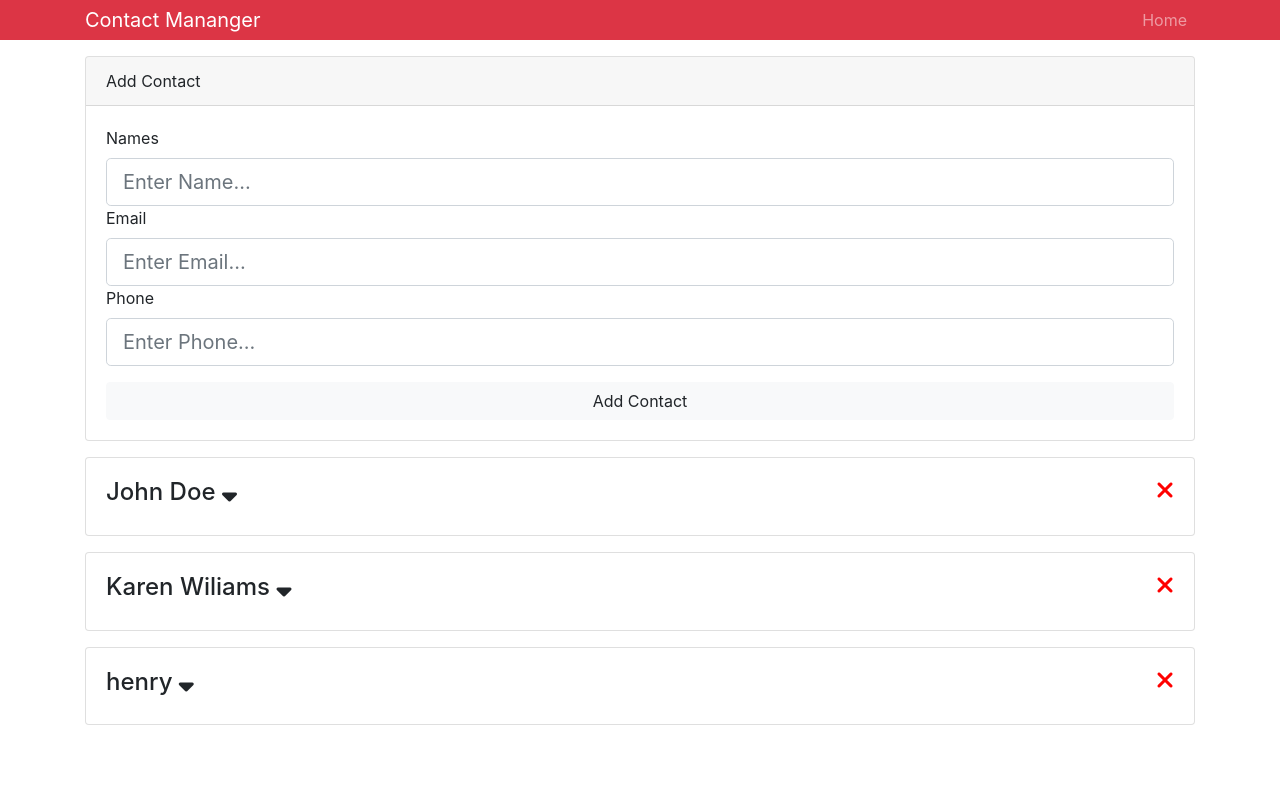
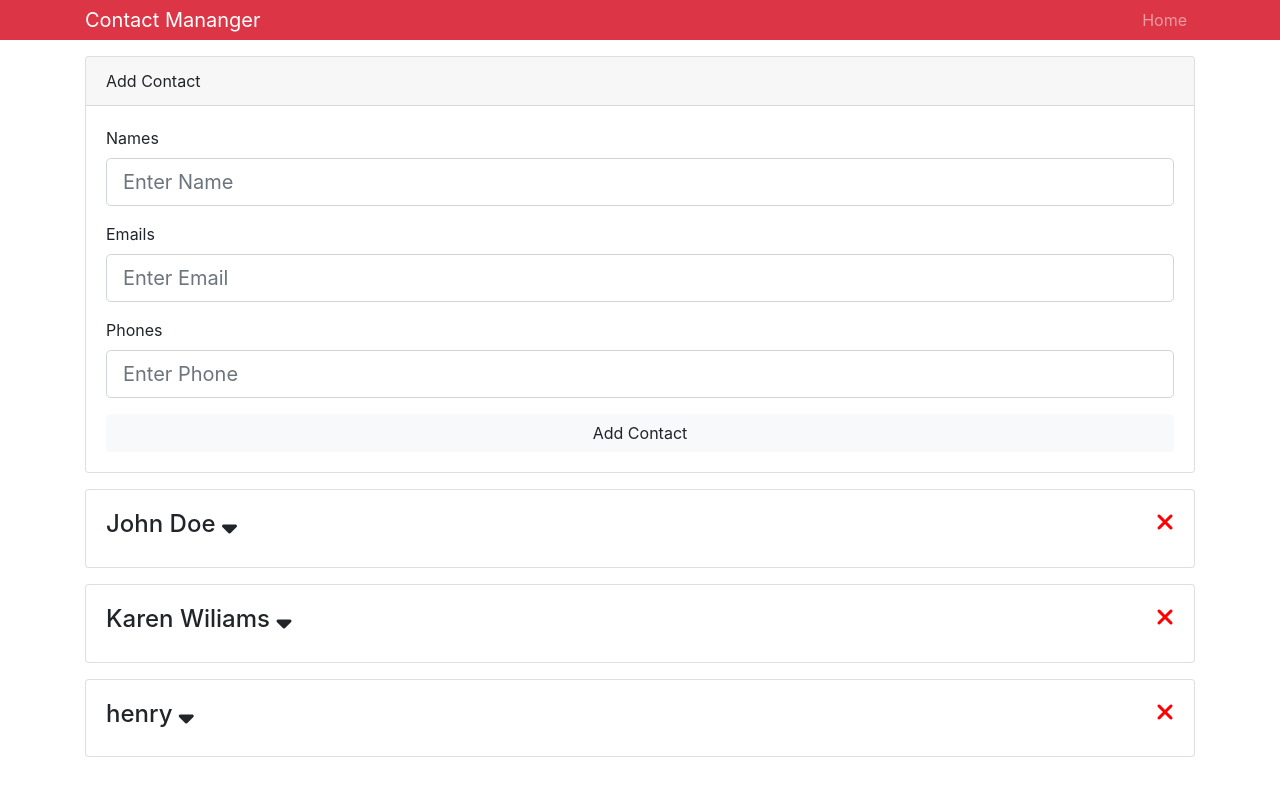
Before and after one commit to tngo0508/learn_react, a React (Create React App) app: page / in a window 1280 px wide. Shown: the top 796 px of the page. Built offline with nearby package versions, Linux system fonts and the light colour scheme.

Commit message:
TextInputGroup Component for DRY code

```diff
--- a/src/components/contacts/AddContact.js
+++ b/src/components/contacts/AddContact.js
@@ -1,5 +1,6 @@
 import React, { Component } from 'react';
 import { Consumer } from '../../context';
+import TextInputGroup from '../layout/TextInputGroup'
 import { v1 as uuid } from 'uuid';
 
 class AddContact extends Component {
@@ -44,35 +45,29 @@
               </div>
               <div className="card-body">
                 <form onSubmit={this.onSubmit.bind(this, dispatch)}>
-                  <div className="form-group">
-                    <label htmlFor="name">Name</label>s
-                    <input
-                      type="text"
+                  <TextInputGroup
+                    label="Name"
                     name="name"
-                      className="form-control form-control-lg"
-                      placeholder="Enter Name..."
+                    placeholder="Enter Name"
                     value={name}
                     onChange={this.onChange}
                   />
-                    <label htmlFor="email">Email</label>
-                    <input
+                  <TextInputGroup
+                    label="Email"
+                    name="email"
                     type="email"
-                      name="email"
-                      className="form-control form-control-lg"
-                      placeholder="Enter Email..."
+                    placeholder="Enter Email"
                     value={email}
                     onChange={this.onChange}
                   />
-                    <label htmlFor="name">Phone</label>
-                    <input
-                      type="text"
+                  <TextInputGroup
+                    label="Phone"
                     name="phone"
-                      className="form-control form-control-lg"
-                      placeholder="Enter Phone..."
+                    placeholder="Enter Phone"
                     value={phone}
                     onChange={this.onChange}
                   />
-                  </div>
+
                   <input
                     type="submit"
                     value="Add Contact"
@@ -81,8 +76,9 @@
               </div>
             </div>
           )
-        }}
-      </Consumer>
+        }
+        }
+      </Consumer >
     );
   }
 }
--- /dev/null
+++ b/src/components/layout/TextInputGroup.js
@@ -0,0 +1,40 @@
+import React from 'react';
+import PropTypes from 'prop-types';
+
+const TextInputGroup = ({
+  label,
+  name,
+  value,
+  placeholder,
+  type,
+  onChange,
+}) => {
+  return (
+    <div className="form-group">
+      <label htmlFor="name">{label}</label>s
+      <input
+        type={type}
+        name={name}
+        className="form-control form-control-lg"
+        placeholder={placeholder}
+        value={value}
+        onChange={onChange}
+      />
+    </div>
+  )
+}
+
+TextInputGroup.propTypes = {
+  label: PropTypes.string.isRequired,
+  name: PropTypes.string.isRequired,
+  placeholder: PropTypes.string.isRequired,
+  value: PropTypes.string.isRequired,
+  type: PropTypes.string.isRequired,
+  onChange: PropTypes.func.isRequired,
+}
+
+TextInputGroup.defaultProps = {
+  type: 'text'
+}
+
+export default TextInputGroup;
```
Lines whose indentation alone changed are shown as unchanged.
